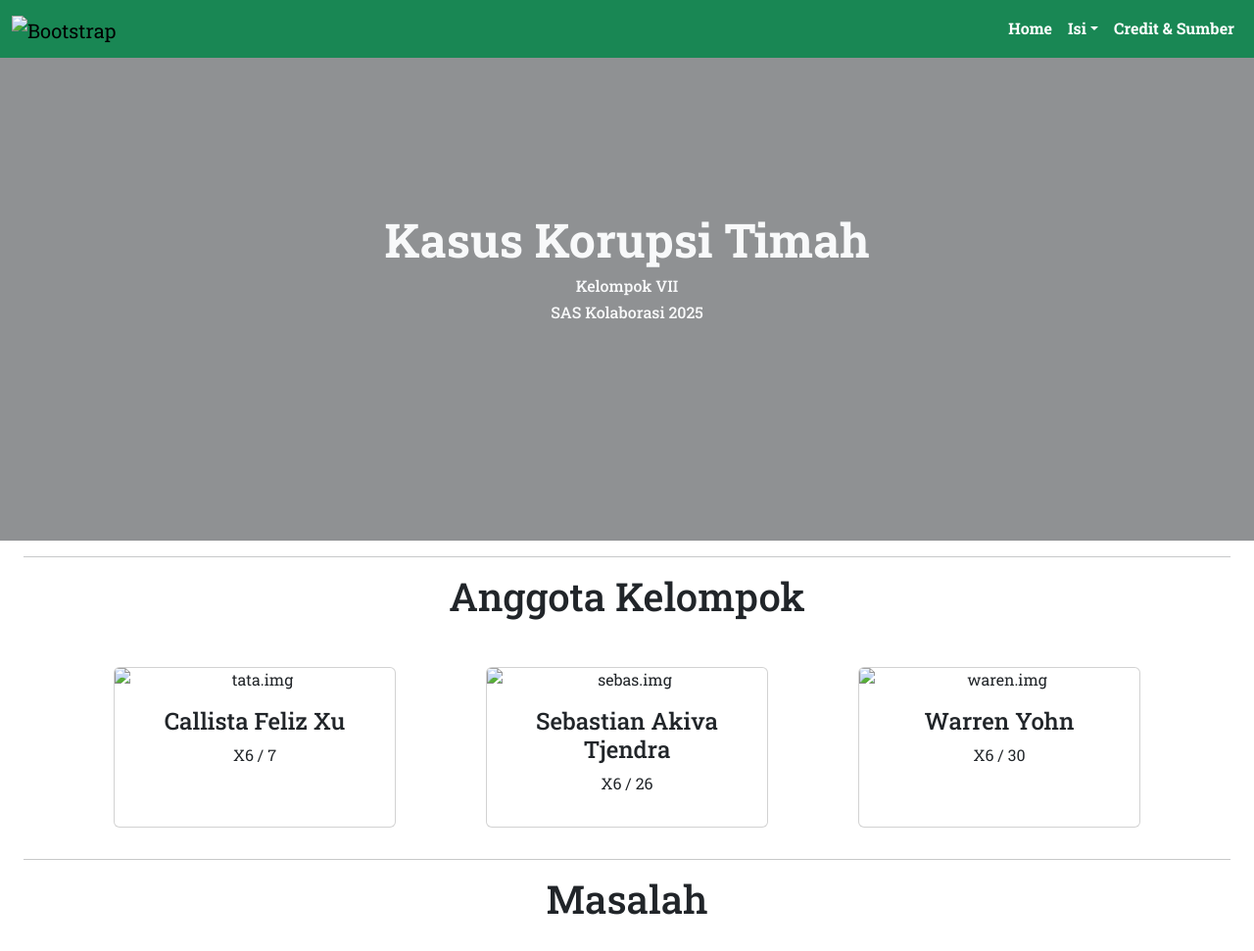
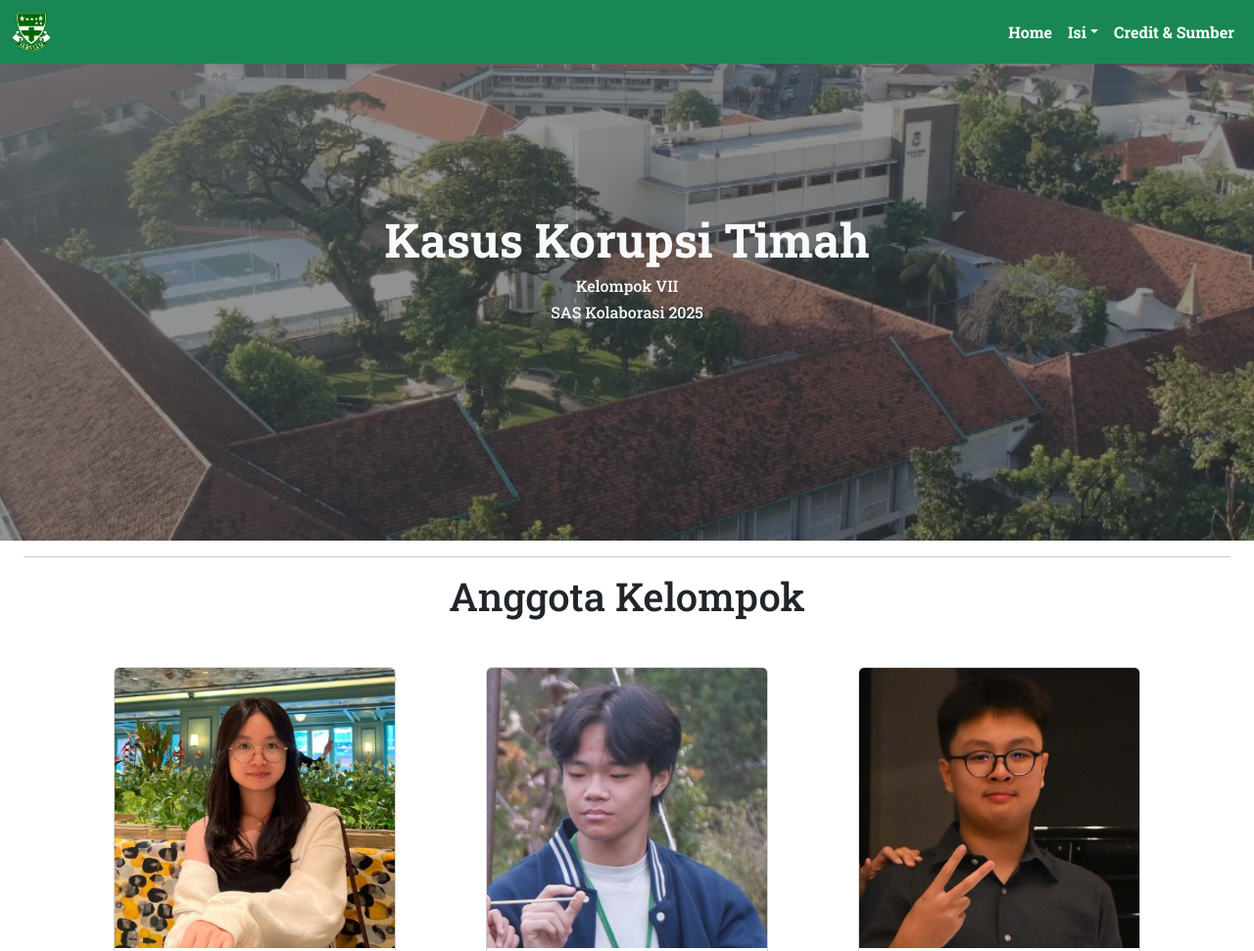
Before and after one commit to 04-12464-sbs/SAS-Kolaborasi-X6-Kel7, a plain HTML site: page index.html in a window 1280 px wide. Shown: the top 971 px of the page at 98% size. Drawn offline with nearby package versions, Linux system fonts and the light colour scheme; the site is published under a folder, as on GitHub Pages, so addresses that start at the root find nothing; a web font is replaced by a local one.

Commit message:
Update index.html

```diff
--- a/index.html
+++ b/index.html
@@ -9,7 +9,7 @@
       href="https://cdn.jsdelivr.net/npm/bootstrap@5.3.8/dist/css/bootstrap.min.css"
     />
     <link rel="stylesheet" href="style.css" />
-    <link rel="icon" href="/assets/favicon.ico" type="image/x-icon" />
+    <link rel="icon" href="assets/favicon.ico" type="image/x-icon" />
     <!-- font "Roboto Slab" -->
     <link rel="preconnect" href="https://fonts.googleapis.com" />
     <link rel="preconnect" href="https://fonts.gstatic.com" crossorigin />
@@ -30,7 +30,7 @@
     <nav class="navbar navbar-expand-lg bg-success font-roboto-slab fixed-top">
       <div class="container-fluid">
         <a class="navbar-brand" href="index.html">
-          <img src="/assets/Logo_serviam.png" alt="Bootstrap" width="40px" />
+          <img src="assets/Logo_serviam.png" alt="Bootstrap" width="40px" />
         </a>
         <button
           class="navbar-toggler"
@@ -87,7 +87,7 @@
       id="home"
       class="position-relative text-center text-light font-roboto-slab"
       style="
-        background-image: url('/assets/background_jumobtron.png');
+        background-image: url('assets/background_jumobtron.png');
         background-size: cover;
         background-position: center;
         min-height: 552px;
@@ -112,7 +112,7 @@
         <div class="col-md-4 d-flex justify-content-center mb-3">
           <div class="card text-center" style="width: 18rem">
             <img
-              src="/assets/WhatsApp Image 2025-11-27 at 10.15.23_d803ccfe.jpg"
+              src="assets/WhatsApp Image 2025-11-27 at 10.15.23_d803ccfe.jpg"
               class="card-img-top"
               alt="tata.img"
             />
@@ -125,7 +125,7 @@
         <div class="col-md-4 d-flex justify-content-center mb-3">
           <div class="card text-center" style="width: 18rem">
             <img
-              src="/assets/DSCF0629_cropped.jpg"
+              src="assets/DSCF0629_cropped.jpg"
               class="card-img-top"
               alt="sebas.img"
             />
@@ -138,7 +138,7 @@
         <div class="col-md-4 d-flex justify-content-center mb-3">
           <div class="card text-center" style="width: 18rem">
             <img
-              src="/assets/WhatsApp Image 2025-11-28 at 06.40.04_4fcab8cb.jpg"
+              src="assets/WhatsApp Image 2025-11-28 at 06.40.04_4fcab8cb.jpg"
               class="card-img-top"
               alt="waren.img"
             />
@@ -174,7 +174,7 @@
         </div>
         <div class="col-md-6 d-flex justify-content-center mb-3">
           <img
-            src="/assets/suami-sandra-dewi-harvey-moeis-1_169.jpeg"
+            src="assets/suami-sandra-dewi-harvey-moeis-1_169.jpeg"
             alt=""
             class="rounded"
           />
```
